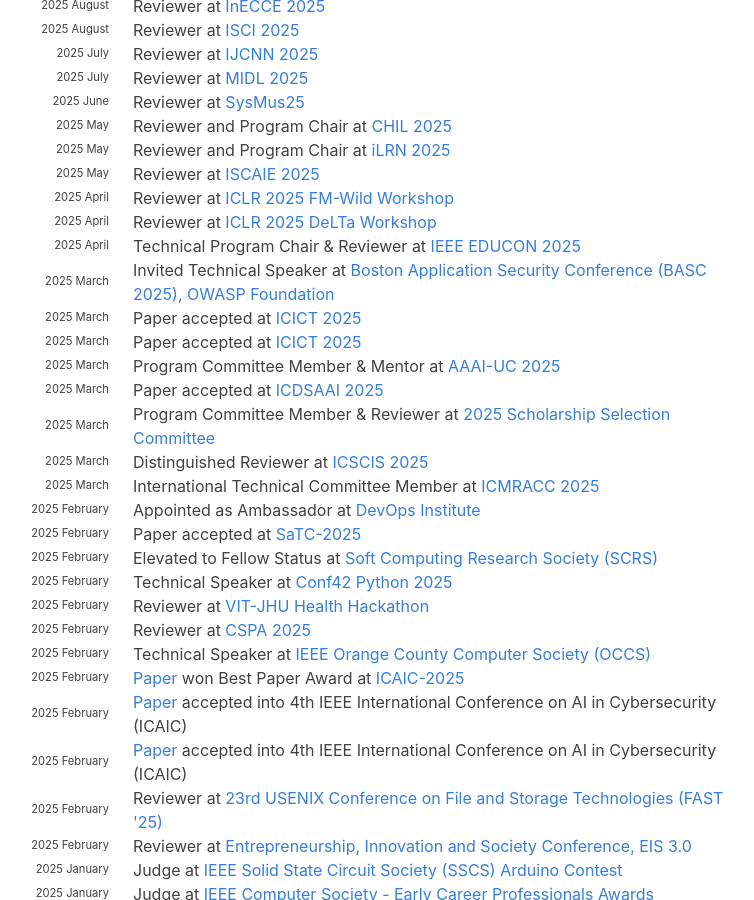
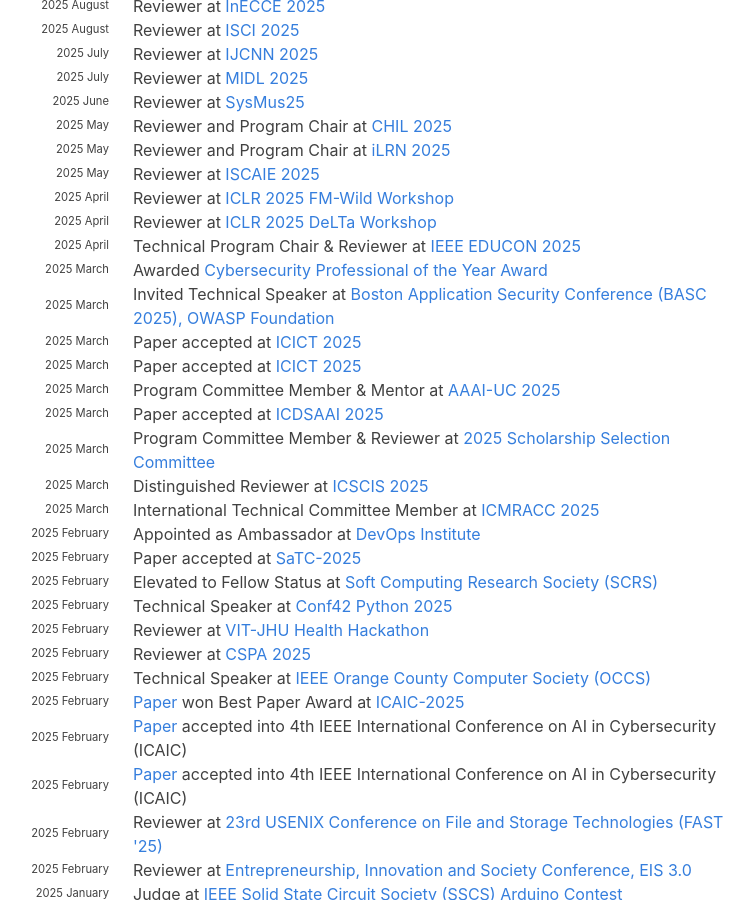
Before and after one commit to hariharanragothaman/hariharanragothaman.github.io, a Jekyll site: the page built from index.md, in a window 1280 px wide and 900 px high, scrolled down 954 px. Shown: the whole window, without its empty margins (199-953 px from the left). Built offline with Jekyll 4.4.1, drawn with Linux system fonts in a browser that asks for light colours; nearby versions of some CDN libraries; some web fonts are replaced.

Commit message:
Polishes and Updates

```diff
--- a/_data/news.yaml
+++ b/_data/news.yaml
@@ -65,6 +65,10 @@
   description: Technical Program Chair & Reviewer at <a href="https://2025.ieee-educon.org/">IEEE EDUCON 2025</a>
 
 #-------------------------------------------- March  ------------------------------------------------------------------------------------------------------------------------------------------------------
+- year: 2025
+  year-extra: March
+  description: Awarded  <a href="https://cybersecurity-excellence-awards.com/candidates/hariharan-ragothaman-2025/">Cybersecurity Professional of the Year Award</a>
+
 - year: 2025
   year-extra: March
   description: Invited Technical Speaker at <a href="https://basconf.org/">Boston Application Security Conference (BASC 2025), OWASP Foundation</a>
```
